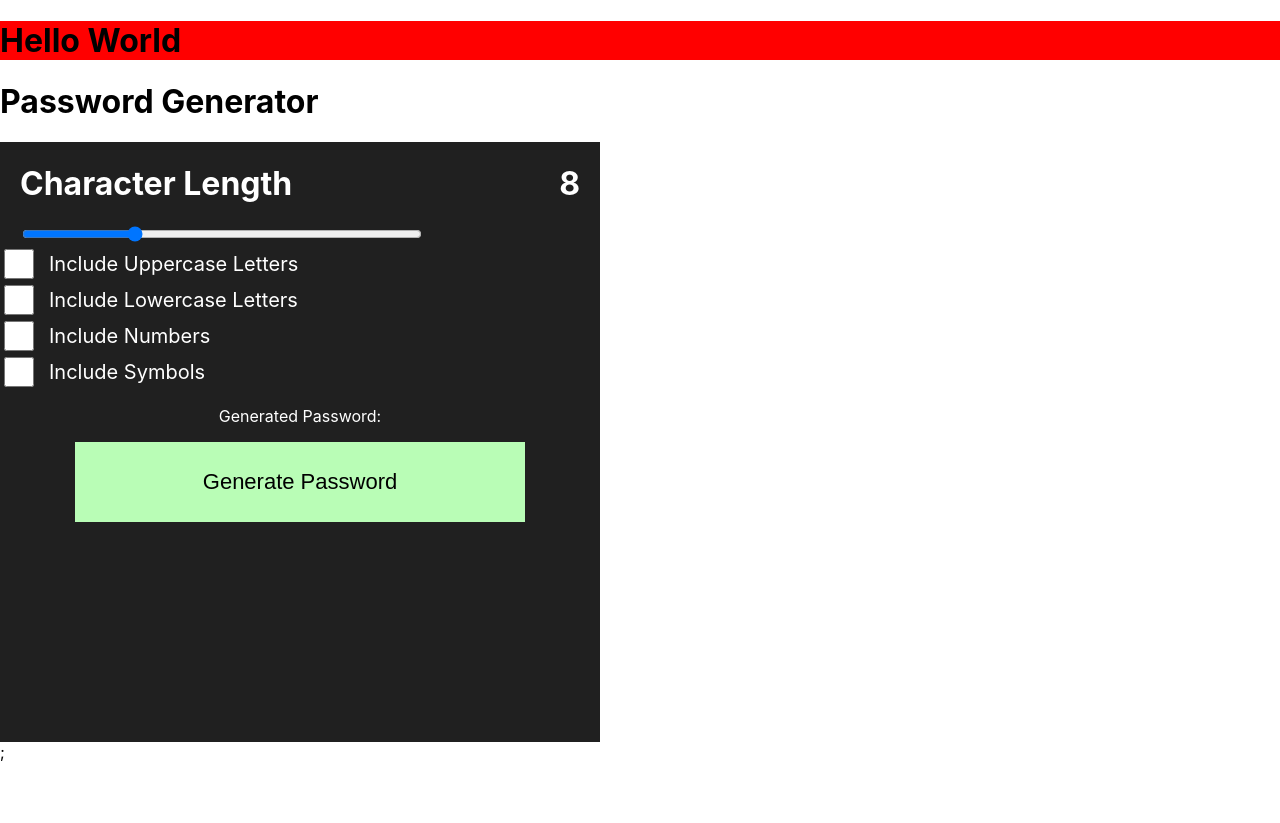
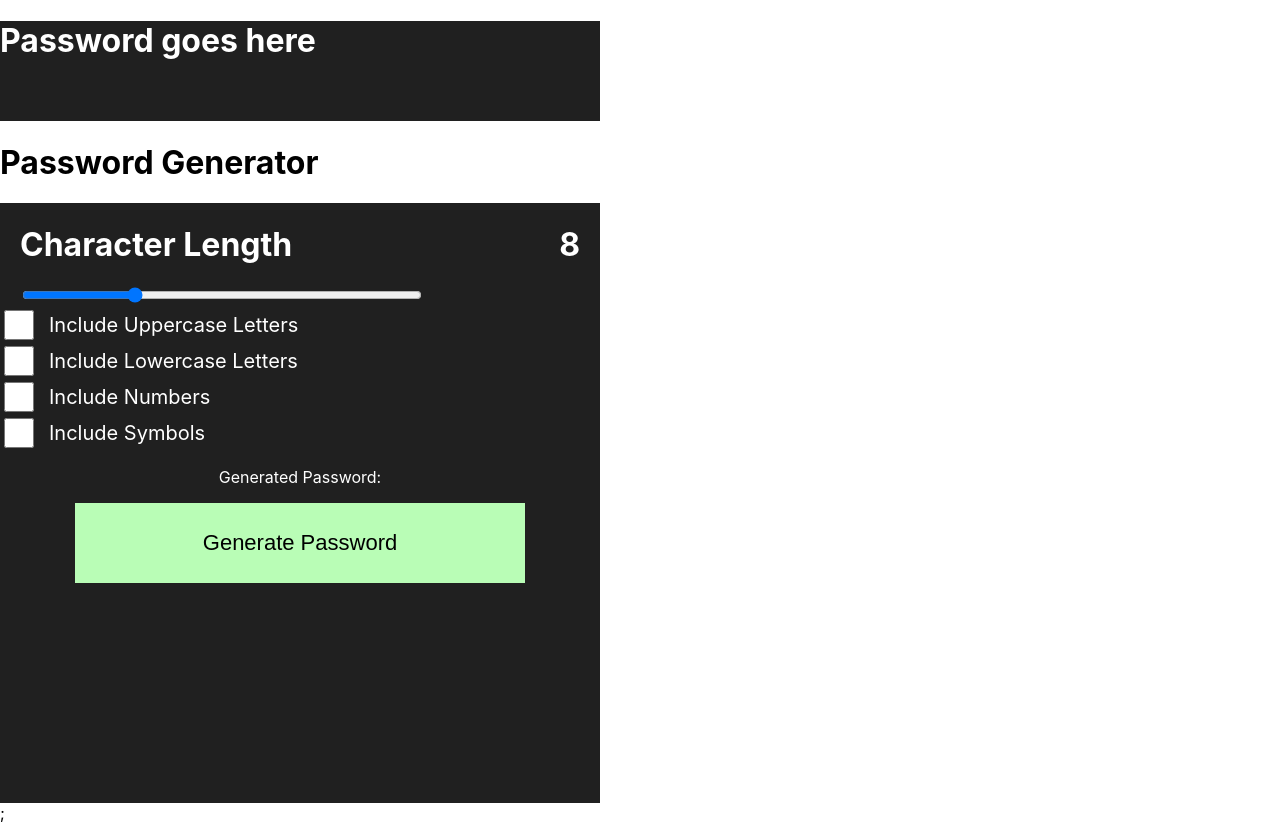
Before and after one commit to Zakariyya98/PasswordGenerator, a React (Create React App) app: page / in a window 1280 px wide. Before the commit the page ends 800 px from the top, so only its background shows below. Built offline with nearby package versions, Linux system fonts and the light colour scheme.

Commit message:
GeneratedPassword.*: add: styled main container

```diff
--- a/src/components/GeneratedPassword/GeneratedPassword.jsx
+++ b/src/components/GeneratedPassword/GeneratedPassword.jsx
@@ -4,7 +4,9 @@ const GeneratedPassword = () => {
   return (
     <>
       <div className="generated-password__container">
-        <h1>Hello World</h1>
+        <div>
+          <h1>Password goes here</h1>
+        </div>
       </div>
     </>
   );
--- a/src/components/GeneratedPassword/GeneratedPassword.scss
+++ b/src/components/GeneratedPassword/GeneratedPassword.scss
@@ -1,5 +1,8 @@
 .generated-password {
   &__container {
-    background-color: red;
+    color: white;
+    height: 100px;
+    width: 600px;
+    background-color: #202020;
   }
 }
```
